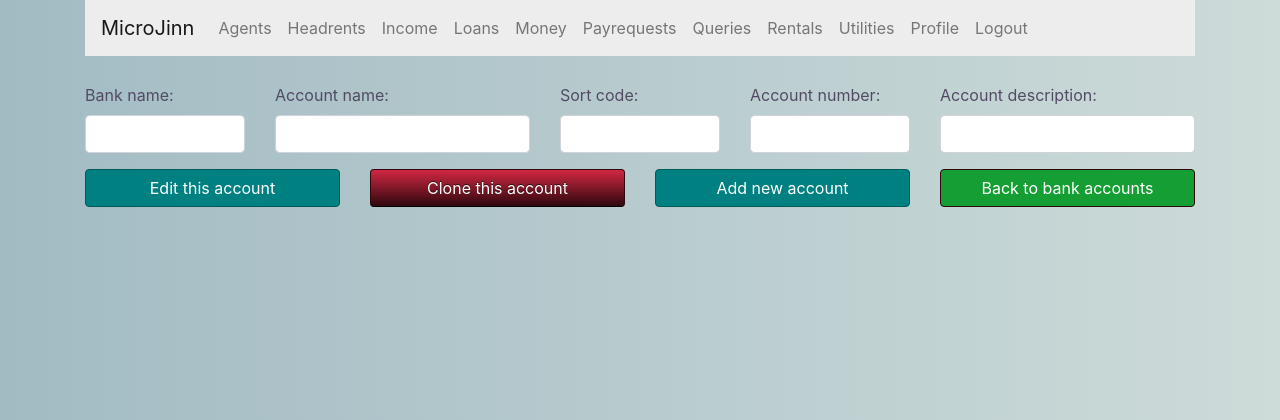
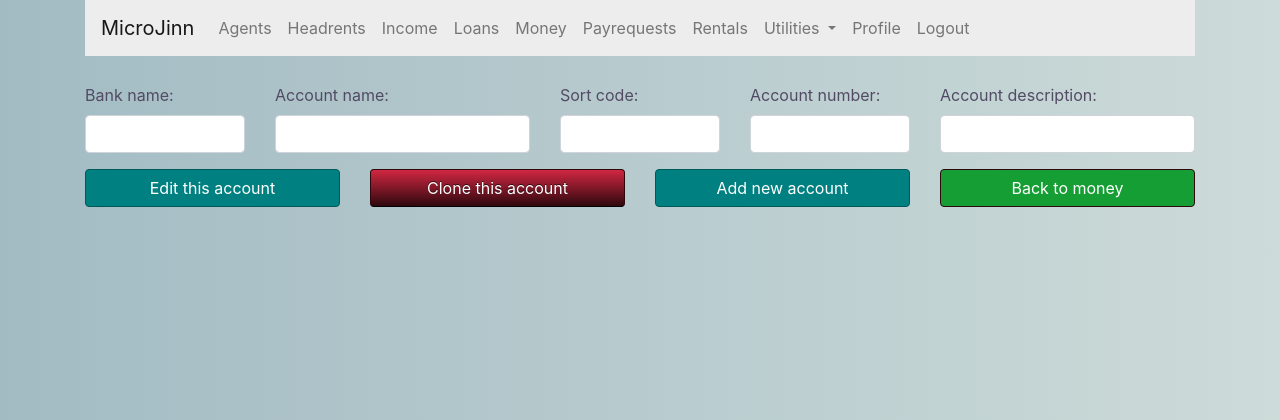
Before and after one commit to hezmondo/MicroJinn, a Flask app: page /money_account/1 in a window 1280 px wide. Shown: the top 420 px of the page. Run offline with Flask 2, Linux system fonts and the light colour scheme; the first user in the database is signed in; some libraries are stand-ins or nearby versions.

Commit message:
added dropdown to home page and simplified money accounts

```diff
--- a/app/main/routes.py
+++ b/app/main/routes.py
@@ -318,13 +318,6 @@ def money():
     return render_template('money.html', moneydets=moneydets, accsums=accsums)
 
 
-@bp.route('/money_accounts', methods=['GET', 'POST'])
-def money_accounts():
-    moneyaccs = Money_account.query.all()
-
-    return render_template('money_accounts.html', moneyaccs=moneyaccs)
-
-
 @bp.route('/money_account/<int:id>', methods=['GET', 'POST'])
 @login_required
 def money_account(id):
@@ -483,9 +476,3 @@ def save_html():
         id = post_html(action)
 
         return redirect('/rent_object/{}'.format(id))
-
-
-@bp.route('/utilities', methods=['GET'])
-def utilities():
-
-    return render_template('utilities.html')
--- a/app/templates/base.html
+++ b/app/templates/base.html
@@ -41,15 +41,24 @@
                     <a class="nav-link" href="{{ url_for('main.payrequests') }}">Payrequests</a>
                   </li>
                   <li class="nav-item">
-                    <a class="nav-link" href="{{ url_for('main.queries') }}">Queries</a>
-                  </li>
-                  <li class="nav-item">
                     <a class="nav-link" href="{{ url_for('main.rentals') }}">Rentals</a>
                   </li>
-                  <li class="nav-item">
-                    <a class="nav-link" href="{{ url_for('main.utilities') }}">Utilities</a>
+                   <li class="nav-item dropdown">
+                    <a class="nav-link dropdown-toggle" href="#" id="navbarUtilities" role="button" data-toggle="dropdown" aria-haspopup="true" aria-expanded="false">
+                      Utilities
+                    </a>
+                    <div class="dropdown-menu" aria-labelledby="navbarUtilities">
+                      <a class="dropdown-item" href="/backup">backup or restore mjinn</a>
+                      <a class="dropdown-item" href="/charges">charges</a>
+                      <a class="dropdown-item" href="/docs">docs</a>
+                      <a class="dropdown-item" href="/docs_out/0">docs out</a>
+                      <a class="dropdown-item" href="/email_accounts">email accounts</a>
+                      <a class="dropdown-item" href="/external_rents">external rents</a>
+                      <a class="dropdown-item" href="/landlords">landlords</a>
+                      <a class="dropdown-item" href="/properties">properties</a>
+                    </div>
                   </li>
-                  {% if current_user.is_anonymous %}
+                 {% if current_user.is_anonymous %}
                   <li class="nav-item">
                     <a class="nav-link" href="{{ url_for('auth.login') }}">Login</a>
                   </li>
--- a/app/templates/home.html
+++ b/app/templates/home.html
@@ -38,7 +38,7 @@
             <button type="submit" formaction="/external_rents" class="btn btn-block btn-primary ">Search external</button>
         </div>
         <div class="col-md-3">
-            <a href="/queries" class="btn btn-block btn-danger" role="button">Advanced filter</a>
+            <a href="/queries" class="btn btn-block btn-danger" role="button">Advanced queries</a>
         </div>
     </div>
 </form>
--- a/app/templates/money_account.html
+++ b/app/templates/money_account.html
@@ -3,7 +3,7 @@
 {% import 'widgets.html' as widgets %}
 
 {% block app_content %}
-<form method="POST" id="target">
+<form method="POST" id="money_account">
     <div class="form-group row">
         <div class="col-md-2">
             <label for="bankname">Bank name:</label>
@@ -52,7 +52,7 @@
         </div>
         {% endif %}
         <div class="col-md-3">
-            <a href="/money_accounts" class="btn btn-block btn-success" role="button">Back to bank accounts</a>
+            <a href="/money" class="btn btn-block btn-success" role="button">Back to money</a>
         </div>
     </div>
 </form>
--- a/app/templates/money_item.html
+++ b/app/templates/money_item.html
@@ -3,7 +3,7 @@
 {% import 'widgets.html' as widgets %}
 
 {% block app_content %}
-<form method="POST" id="target">
+<form method="POST" id="money_item">
     <div class="form-group row">
         <div class="col-md-2">
             <label for="paydate">Payment date:</label>
```
Also changed, not shown: app/templates/money.html (+15 -12 lines), app/templates/money_accounts.html (deleted, +0 -35 lines), app/templates/utilities.html (deleted, +0 -42 lines).
